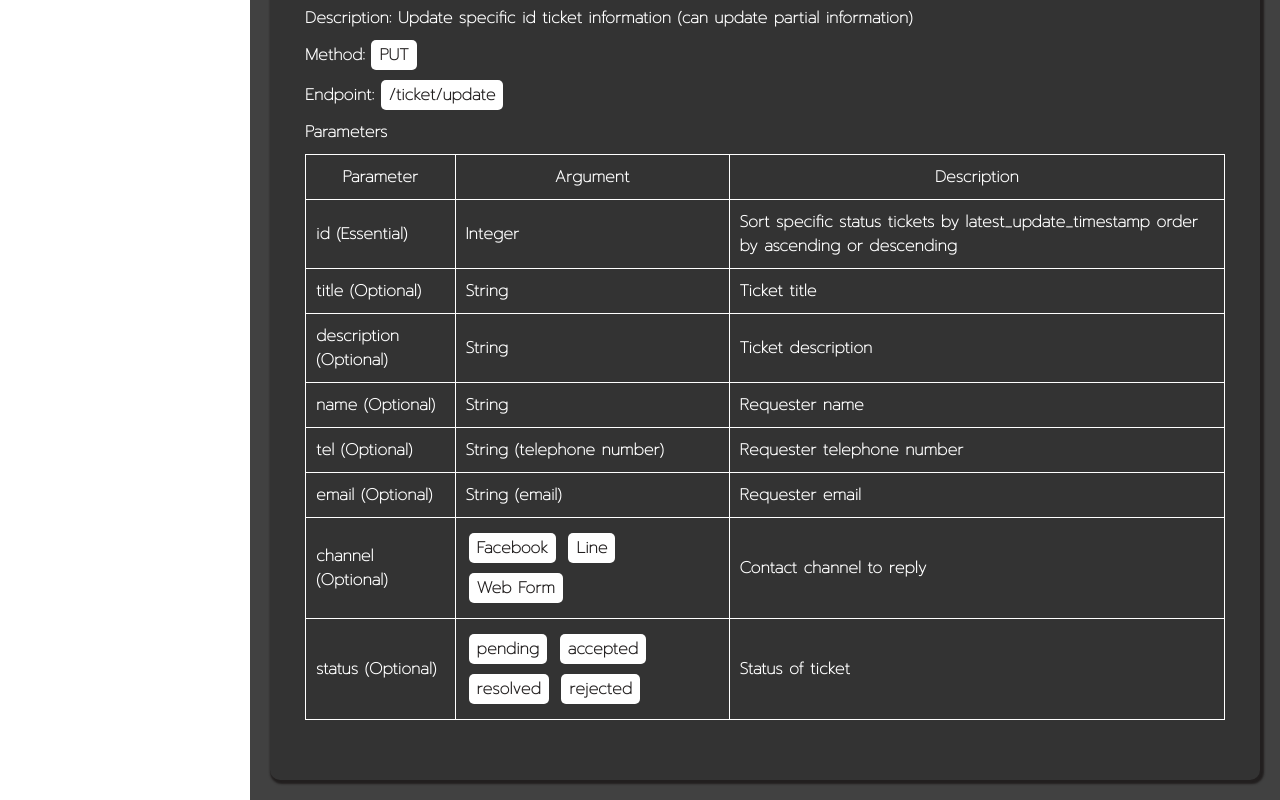
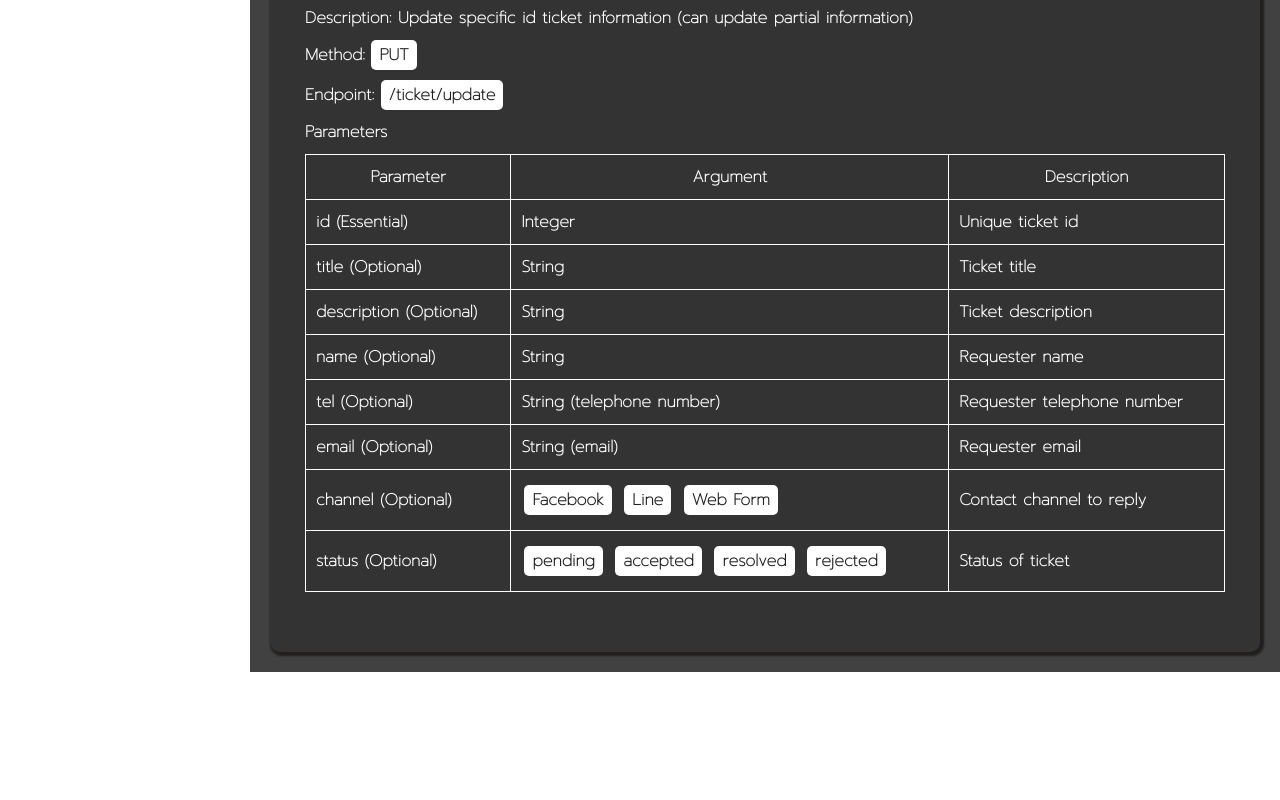
Before and after one commit to Kinkando/nipa-ticket-api-documentation, a plain HTML site: page index.html in a window 1280 px wide. Shown: the part 2950-3750 px from the top of the page. After the commit the page ends 3622 px from the top, so only its background shows below. Drawn offline with Linux system fonts and the light colour scheme.

Commit message:
Change description of id parameter

```diff
--- a/index.html
+++ b/index.html
@@ -303,7 +303,7 @@
                                 <tr>
                                     <td>id (Essential)</td>
                                     <td>Integer</td>
-                                    <td>Sort specific status tickets by latest_update_timestamp order by ascending or descending</td>
+                                    <td>Unique ticket id</td>
                                 </tr>
                                 <tr>
                                     <td>title (Optional)</td>
```
